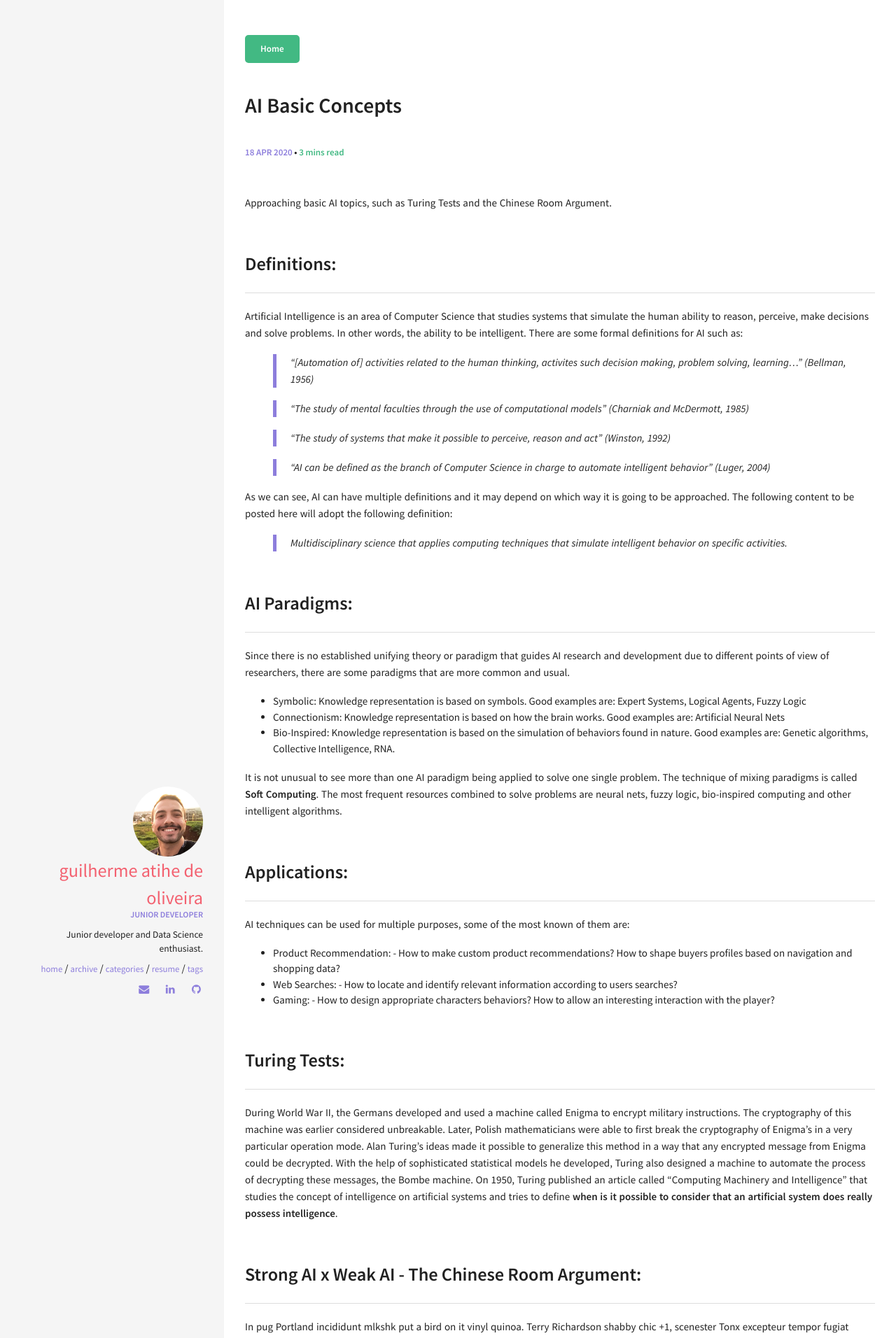
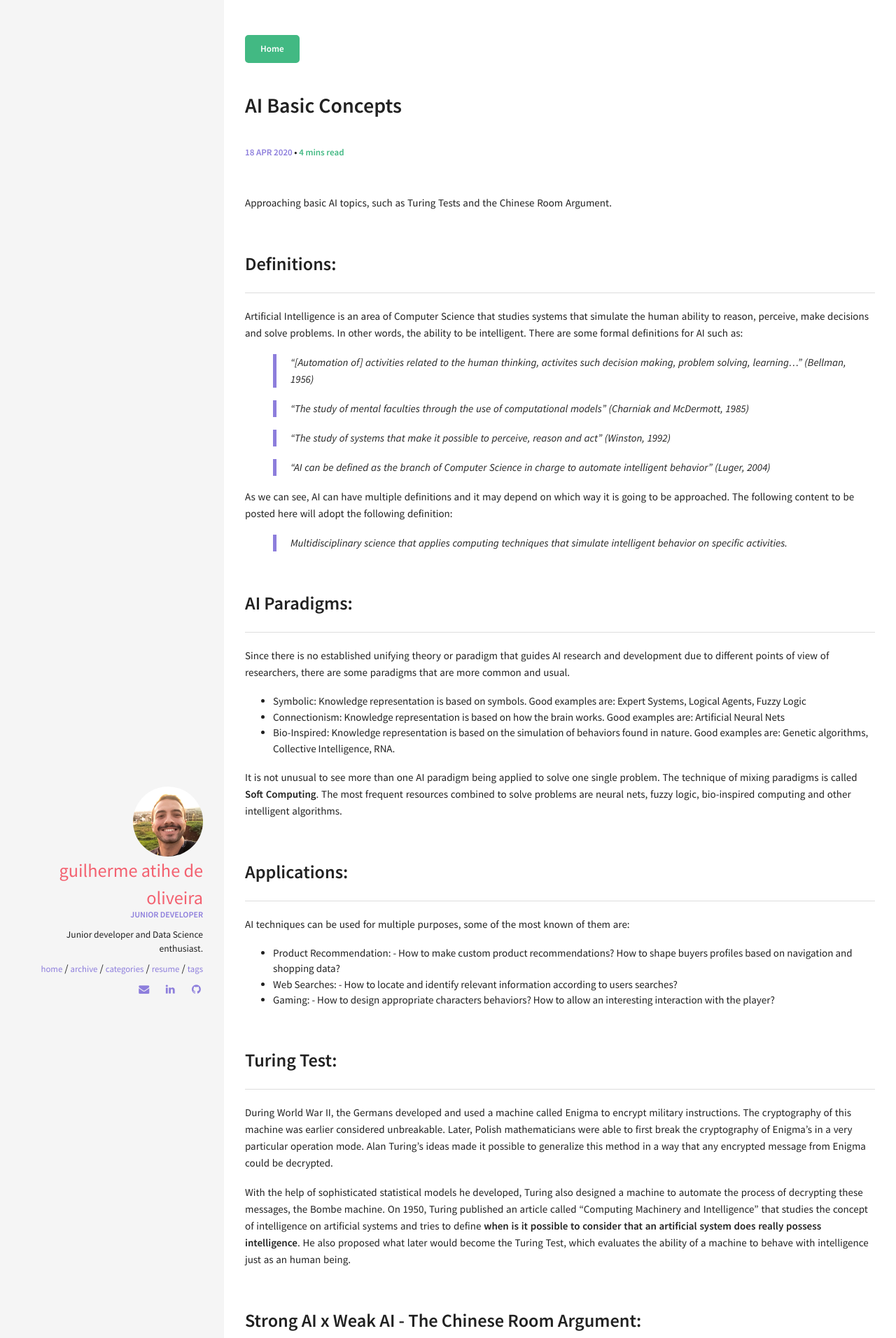
Before and after one commit to gatihe/guiati9.dev, a Jekyll site: the page built from _posts/2020-04-18-ai-basic-concepts.md, in a window 1280 px wide. Shown: the top 1912 px of the page at 70% size. Built offline with Jekyll 4.4.1, drawn with Linux system fonts in a browser that asks for light colours.

Commit message:
Update 2020-04-18-ai-basic-concepts.md

```diff
--- a/_posts/2020-04-18-ai-basic-concepts.md
+++ b/_posts/2020-04-18-ai-basic-concepts.md
@@ -42,13 +42,13 @@ AI techniques can be used for multiple purposes, some of the most known of them
 * Web Searches: - How to locate and identify relevant information according to users searches?
 * Gaming: - How to design appropriate characters behaviors? How to allow an interesting interaction with the player?
 
-## Turing Tests:
+## Turing Test:
 
 During World War II, the Germans developed and used a machine called Enigma to encrypt military instructions. The cryptography of this machine was earlier considered unbreakable.
 Later, Polish mathematicians were able to first break the cryptography of Enigma's in a very particular operation mode. Alan Turing's ideas made it possible to generalize this method in a way that any encrypted message from Enigma could be decrypted.
+
 With the help of sophisticated statistical models he developed, Turing also designed a machine to automate the process of decrypting these messages, the Bombe machine.
-On 1950, Turing published an article called "Computing Machinery and Intelligence" that studies the concept of intelligence on artificial systems and tries to define __when is it possible to consider that an artificial system does really possess intelligence__.
-
+On 1950, Turing published an article called "Computing Machinery and Intelligence" that studies the concept of intelligence on artificial systems and tries to define __when is it possible to consider that an artificial system does really possess intelligence__. He also proposed what later would become the Turing Test, which evaluates the ability of a machine to behave with intelligence just as an human being.
 
 ## Strong AI x Weak AI - The Chinese Room Argument:
 
```
